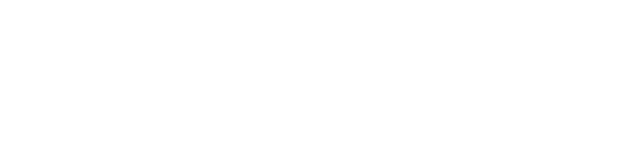
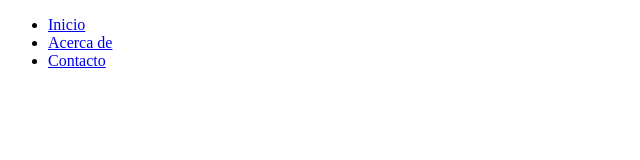
Before and after one commit to lalocesar2003/hotelb, a plain HTML site: page index.html in a window 1280 px wide. Shown: the whole page, without its empty margins (0-640 px from the left). Drawn offline with Linux system fonts and the light colour scheme.

Commit message:
agregar header nav basico

```diff
--- a/index.html
+++ b/index.html
@@ -6,6 +6,14 @@
     <title>Document</title>
 </head>
 <body>
-
+    <header>
+        <nav>
+            <ul>
+              <li><a href="#">Inicio</a></li>
+              <li><a href="#">Acerca de</a></li>
+              <li><a href="#">Contacto</a></li>
+            </ul>
+          </nav>
+    </header>
 </body>
 </html>
```
